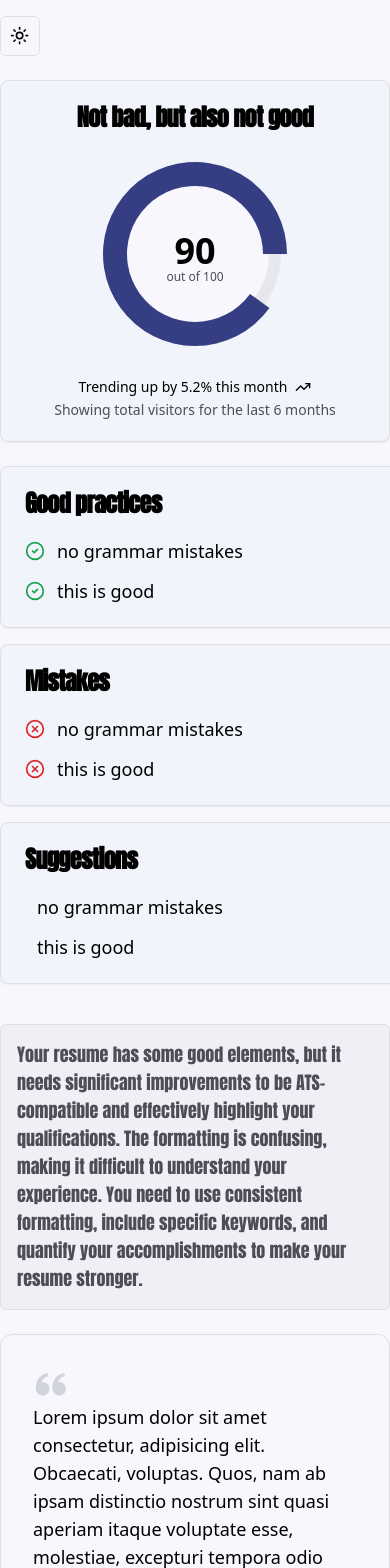
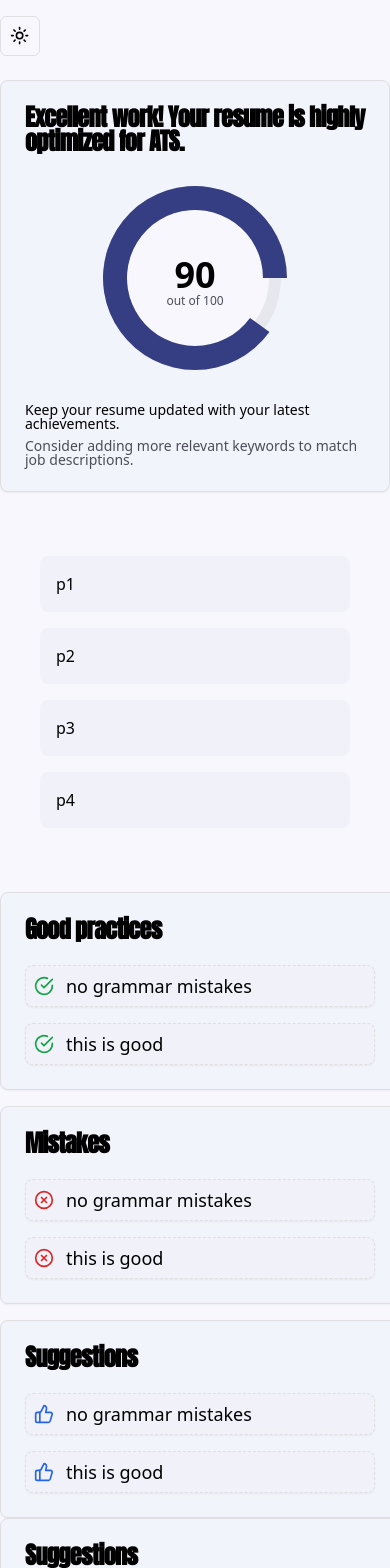
Before and after one commit to SachinD6/ats-checker, a Next.js app: page /test in a window 390 px wide. Shown: the top 1568 px of the page. Built offline with nearby package versions, Linux system fonts and the light colour scheme.

Commit message:
feat: improve styling of result page

```diff
--- a/app/test/page.tsx
+++ b/app/test/page.tsx
@@ -1,32 +1,40 @@
 import { ATSCORE } from "@/components/resume-score/ui/ats-score";
 import { CardDemo } from "@/components/resume-score/ui/card";
-import { CheckCircle2Icon, CheckCircleIcon, XCircleIcon } from "lucide-react";
+import { CheckCircle2Icon, CheckCircleIcon, Layout, XCircleIcon } from "lucide-react";
+import { LayoutGrid } from "@/components/ui/layout-grid";
 
 export default function Page() {
   return (
     <>
       <div className="max-w-7xl mx-auto">
         <ATSCORE score={90} />
+
+        <LayoutGrid cards = {cards} />
         <div className="flex flex-wrap -mx-2 mt-6">
       <div className="w-full md:w-1/2 px-2 mb-4">
         <CardDemo
           items={["no grammar mistakes", "this is good"]}
           title="Good practices"
-          icon={<CheckCircle2Icon className="text-green-600 w-5 h-5" />}
+          iconType="success"
         />
       </div>
       <div className="w-full md:w-1/2 px-2 mb-4">
         <CardDemo
           items={["no grammar mistakes", "this is good"]}
           title="Mistakes"
-          icon={<XCircleIcon className="text-red-600 w-5 h-5" />}
+          iconType="failure"
         />
       </div>
       <div className="w-full px-2 mb-4">
-        <CardDemo
+      <CardDemo
           items={["no grammar mistakes", "this is good"]}
           title="Suggestions"
-        />
+          iconType="suggestion"
+        />  <CardDemo
+        items={["no grammar mistakes", "this is good"]}
+        title="Suggestions"
+        iconType="strength"
+      />
       </div>
     </div>
         <h3 className=" my-6 rounded-md border bg-muted/50 p-4 text-lg text-muted-foreground">
@@ -62,3 +70,36 @@ export default function Page() {
     </>
   );
 }
+
+
+
+const cards = [
+  {
+    id: 1,
+    content: <p>p1</p>,
+    className: "md:col-span-2",
+    thumbnail:
+      "https://images.unsplash.com/photo-1476231682828-37e571bc172f?q=80&w=3474&auto=format&fit=crop&ixlib=rb-4.0.3&ixid=M3wxMjA3fDB8MHxwaG90by1wYWdlfHx8fGVufDB8fHx8fA%3D%3D",
+  },
+  {
+    id: 2,
+    content: <p>p2</p>,
+    className: "col-span-1",
+    thumbnail:
+      "https://images.unsplash.com/photo-1464457312035-3d7d0e0c058e?q=80&w=3540&auto=format&fit=crop&ixlib=rb-4.0.3&ixid=M3wxMjA3fDB8MHxwaG90by1wYWdlfHx8fGVufDB8fHx8fA%3D%3D",
+  },
+  {
+    id: 3,
+    content: <p>p3</p>,
+    className: "col-span-1",
+    thumbnail:
+      "https://images.unsplash.com/photo-1588880331179-bc9b93a8cb5e?q=80&w=3540&auto=format&fit=crop&ixlib=rb-4.0.3&ixid=M3wxMjA3fDB8MHxwaG90by1wYWdlfHx8fGVufDB8fHx8fA%3D%3D",
+  },
+  {
+    id: 4,
+    content: <p>p4</p>,
+    className: "md:col-span-2",
+    thumbnail:
+      "https://images.unsplash.com/photo-1475070929565-c985b496cb9f?q=80&w=3540&auto=format&fit=crop&ixlib=rb-4.0.3&ixid=M3wxMjA3fDB8MHxwaG90by1wYWdlfHx8fGVufDB8fHx8fA%3D%3D",
+  },
+];
--- a/components/resume-score/ui/ats-score.tsx
+++ b/components/resume-score/ui/ats-score.tsx
@@ -17,7 +17,6 @@ import {
 } from "@/components/ui/card";
 import { ChartConfig, ChartContainer } from "@/components/ui/chart";
 
-
 const chartConfig = {
   visitors: {
     label: "Visitors",
@@ -28,29 +27,80 @@ const chartConfig = {
   },
 } satisfies ChartConfig;
 
+function getFeedbackMessage(score: number) {
+  if (score >= 90) {
+    return "Excellent work! Your resume is highly optimized for ATS.";
+  } else if (score >= 75) {
+    return "Great job! Your resume is well-structured and ATS-friendly.";
+  } else if (score >= 60) {
+    return "Good effort! Your resume meets many ATS criteria.";
+  } else if (score >= 45) {
+    return "Not bad, but also not good. Consider making a few improvements.";
+  } else if (score >= 30) {
+    return "Needs improvement. Your resume may struggle with ATS.";
+  } else {
+    return "Significant improvements needed to make your resume ATS-friendly.";
+  }
+}
+
+function getActionableTips(score: number) {
+  if (score >= 90) {
+    return [
+      "Keep your resume updated with your latest achievements.",
+      "Consider adding more relevant keywords to match job descriptions.",
+    ];
+  } else if (score >= 75) {
+    return [
+      "Refine your resume further by adding specific metrics to your achievements.",
+      "Ensure your formatting is consistent throughout the document.",
+    ];
+  } else if (score >= 60) {
+    return [
+      "Focus on improving the clarity of your job descriptions.",
+      "Use more action verbs and industry-specific terminology.",
+    ];
+  } else if (score >= 45) {
+    return [
+      "Consider rephrasing sections to make them more concise.",
+      "Review your resume for any potential formatting issues.",
+    ];
+  } else if (score >= 30) {
+    return [
+      "Highlight your most relevant experience prominently.",
+      "Ensure your resume is free from any grammatical or spelling errors.",
+    ];
+  } else {
+    return [
+      "Revamp your resume structure to be more ATS-friendly.",
+      "Seek professional help to improve your resume's effectiveness.",
+    ];
+  }
+}
+
 export function ATSCORE({ score }: { score: number | string }) {
   const chartData = [
     { browser: "safari", score: score, fill: "var(--color-safari)" },
   ];
 
+  const feedbackMessage = getFeedbackMessage(Number(score));
+  const actionableTips = getActionableTips(Number(score));
 
   return (
     <Card className="flex flex-col my-6">
       <CardHeader className="items-center pb-0">
-        <CardTitle>Not bad, but also not good</CardTitle>
+        <CardTitle>{feedbackMessage}</CardTitle>
       </CardHeader>
       <CardContent className="flex-1 pb-0">
         <ChartContainer
           config={chartConfig}
           className="mx-auto aspect-square max-h-[250px]"
         >
-             <RadialBarChart
+          <RadialBarChart
             width={300}
             height={300}
             data={chartData}
             startAngle={0} // Start from the right side
             endAngle={(360 * Number(score)) / 100} // Adjusting the end angle based on score
-
             innerRadius={80}
             outerRadius={140}
             className="fill-primary"
@@ -99,10 +149,10 @@ export function ATSCORE({ score }: { score: number | string }) {
       </CardContent>
       <CardFooter className="flex-col gap-2 text-sm">
         <div className="flex items-center gap-2 font-medium leading-none">
-          Trending up by 5.2% this month <TrendingUp className="h-4 w-4" />
+          {actionableTips[0]}
         </div>
         <div className="leading-none text-muted-foreground">
-          Showing total visitors for the last 6 months
+          {actionableTips[1]}{" "}
         </div>
       </CardFooter>
     </Card>
--- a/components/resume-score/ui/card.tsx
+++ b/components/resume-score/ui/card.tsx
@@ -1,4 +1,4 @@
-import { BellRing, CheckCircleIcon, CheckIcon, XCircleIcon } from "lucide-react";
+import { AlertTriangle, BellElectric, BellRing, CheckCircleIcon, CheckIcon, ForwardIcon, FrownIcon, InfoIcon, SmileIcon, StarIcon, ThumbsUpIcon, XCircleIcon } from "lucide-react";
 import { cn } from "@/lib/utils";
 import { Card, CardContent, CardHeader, CardTitle } from "@/components/ui/card";
 
@@ -7,10 +7,17 @@ type CardProps = React.ComponentProps<typeof Card>;
 interface CardDemoProps extends CardProps {
   title: string;
   items: string[];
-  icon?: React.ReactNode;
+  iconType: "success" | "failure" |"strength" | "weakness" | "suggestion";
 }
 
-export function CardDemo({ className, title, items, icon, ...props }: CardDemoProps) {
+export function CardDemo({ className, title, items, iconType, ...props }: CardDemoProps) {
+    const iconMap = {
+        "success": <CheckCircleIcon className="text-green-600 w-5 h-5" />,
+        "failure": <XCircleIcon className="text-red-600 w-5 h-5" />,
+        "suggestion": <ThumbsUpIcon className="text-blue-600 w-5 h-5"/>,
+        "strength": <StarIcon className="text-violet-600 w-5 h-5" />,
+        "weakness": <AlertTriangle className="text-orange-600 w-5 h-5" />
+    }
   return (
     <Card className={cn("min-w-[400px] dark:shadow-lg shadow-sm", className)} {...props}>
       <CardHeader>
@@ -31,12 +38,13 @@ export function CardDemo({ className, title, items, icon, ...props }: CardDemoPr
         <div>
           {items.map((item, index) => (
             <div key={index} className="mb-4 last:mb-0 last:pb-0">
-              <div className="flex gap-3 items-center">
+                {/* TODO: Change the bg colors */}
+              <div className="flex gap-3 items-center border p-2 border-dashed rounded-lg bg-primary-foreground dark:bg-muted shadow-sm">
                 {/* {
                     title === "Mistakes" ? <XCircleIcon className="text-red-600 w-5 h-5" /> : <CheckCircleIcon className="text-green-600 w-5 h-5" />
                 } */}
                 <div>
-                { icon }
+                { iconType && <div>{iconMap[iconType]}</div> }
                 </div>
                 {/* <CheckIcon className="text-green-600" /> */}
                 <p className="text-lg leading-6">{item}</p>
--- /dev/null
+++ b/components/ui/layout-grid.tsx
@@ -0,0 +1,37 @@
+"use client";
+import React, { useState, useRef, useEffect } from "react";
+import { motion } from "framer-motion";
+import { cn } from "@/lib/utils";
+
+type Card = {
+  id: number;
+  content: JSX.Element | React.ReactNode | string;
+  className: string;
+};
+
+export const LayoutGrid = ({ cards }: { cards: Card[] }) => {
+
+
+  return (
+    <div className="w-full h-full p-10 grid grid-cols-1 md:grid-cols-3  max-w-7xl mx-auto gap-4 relative">
+      {cards.map((card, i) => (
+        <div key={i} className={cn(card.className, "")}>
+          <motion.div
+            className={cn(
+              card.className,
+              "relative overflow-hidden",
+
+            )}
+            layout
+          >
+            {/* {selected?.id === card.id && <SelectedCard selected={selected} />} */}
+            <div className="p-4 bg-primary-foreground dark:bg-muted rounded-lg">
+
+            {card.content}
+            </div>
+          </motion.div>
+        </div>
+      ))}
+    </div>
+  );
+};
--- a/components/ui/upload.tsx
+++ b/components/ui/upload.tsx
@@ -8,12 +8,17 @@ import { ATSCORE } from "../resume-score/ui/ats-score";
 import { CardDemo } from "../resume-score/ui/card";
 import {
   CheckCircle2Icon,
+  ClipboardIcon,
   Frown,
+  HashIcon,
   Smile,
+  TextIcon,
   ThumbsUp,
+  TypeIcon,
   XCircleIcon,
 } from "lucide-react";
 import GeneralFeedback from "../resume-score/general-feedback";
+import { LayoutGrid } from "@/components/ui/layout-grid";
 
 const UploadForm = () => {
   const [selectedFile, setSelectedFile] = useState(null);
@@ -49,6 +54,54 @@ const UploadForm = () => {
     console.log(result);
   };
 
+  const cards = [
+    {
+      id: 1,
+      content: <div>
+        <span className="text-lg font-semibo flex gap-2 font-semibold text-primary"><HashIcon className="h-5 w-5"/>Relevance</span>
+        <p>
+        {result?.result.relevance}
+        </p>
+        </div>,
+      className: "md:col-span-2",
+
+    },
+    {
+      id: 2,
+      content:
+      <div>
+        <span className="text-lg font-semibold flex gap-2 items-center text-primary"><ClipboardIcon className="h-5 w-5"/>Grammar</span>
+        <p>
+        {result?.result.suggestions.grammar}
+      </p>
+      </div>,
+      className: "col-span-1",
+    },
+
+    {
+      id: 3,
+      content: <div>
+        <span className="text-lg font-semibold flex gap-2 items-center text-primary"><TypeIcon className="h-5 w-5"/>Spelling</span>
+        <p>
+        {result?.result.suggestions.spelling}
+        </p>
+      </div>,
+      className: "col-span-1",
+
+    },
+    {
+      id: 4,
+      content: <div>
+        <span className="text-lg font-semibold flex gap-2 items-center text-primary"><TextIcon className="h-5 w-5"/>Formatting</span>
+        <p>
+        {result?.result.suggestions.formatting}
+        </p>
+      </div>,
+      className: "md:col-span-2",
+
+    },
+  ];
+
   return (
     <>
       <form onSubmit={handleSubmit} action={handleSubmit}>
@@ -78,9 +131,7 @@ const UploadForm = () => {
         <div className="p-4">
           <ATSCORE score={result.result.atsScore} />
 
-          {/* <h3 className="rounded-md border bg-muted/50 p-4 text-lg text-muted-foreground mt-6">
-            {result.result.generalFeedback}
-          </h3> */}
+          <LayoutGrid cards={cards} />
 
           <GeneralFeedback title={result.result.generalFeedback} />
 
@@ -89,7 +140,7 @@ const UploadForm = () => {
               <CardDemo
                 items={result.result.mistakes}
                 title="Mistakes"
-                icon={<XCircleIcon className="text-red-600 w-5 h-5" />}
+                iconType="failure"
               />
             </div>
 
@@ -97,14 +148,14 @@ const UploadForm = () => {
               <CardDemo
                 items={result.result.correctThings}
                 title="Good Practices"
-                icon={<CheckCircle2Icon className="text-green-600 w-5 h-5" />}
+                iconType="success"
               />
             </div>
             <div className="w-full px-2 mb-4">
               <CardDemo
                 items={result.result.suggestions.improvement}
                 title="Suggestions"
-                icon={<ThumbsUp className="w-5 h-5" />}
+                iconType="suggestion"
               />
             </div>
           </div>
@@ -114,7 +165,7 @@ const UploadForm = () => {
               <CardDemo
                 items={result.result.suggestions.strengths}
                 title="Strengths"
-                icon={<Smile className="w-5 h-5" />}
+                iconType="strength"
               />
             </div>
 
@@ -122,11 +173,11 @@ const UploadForm = () => {
               <CardDemo
                 items={result.result.suggestions.weaknesses}
                 title="Weaknesses"
-                icon={<Frown className="w-5 h-5" />}
+                iconType="weakness"
               />
             </div>
           </div>
-
+{/*
           <h3 className="text-lg font-semibold mb-2">Relevance</h3>
           <p className="ml-4 mb-4">{result.result.relevance}</p>
 
@@ -138,7 +189,7 @@ const UploadForm = () => {
           <p className="ml-4 mb-4">{result.result.suggestions.spelling}</p>
 
           <h4 className="text-md font-medium mb-1">Formatting</h4>
-          <p className="ml-4">{result.result.suggestions.formatting}</p>
+          <p className="ml-4">{result.result.suggestions.formatting}</p> */}
         </div>
       )}
     </>
```
